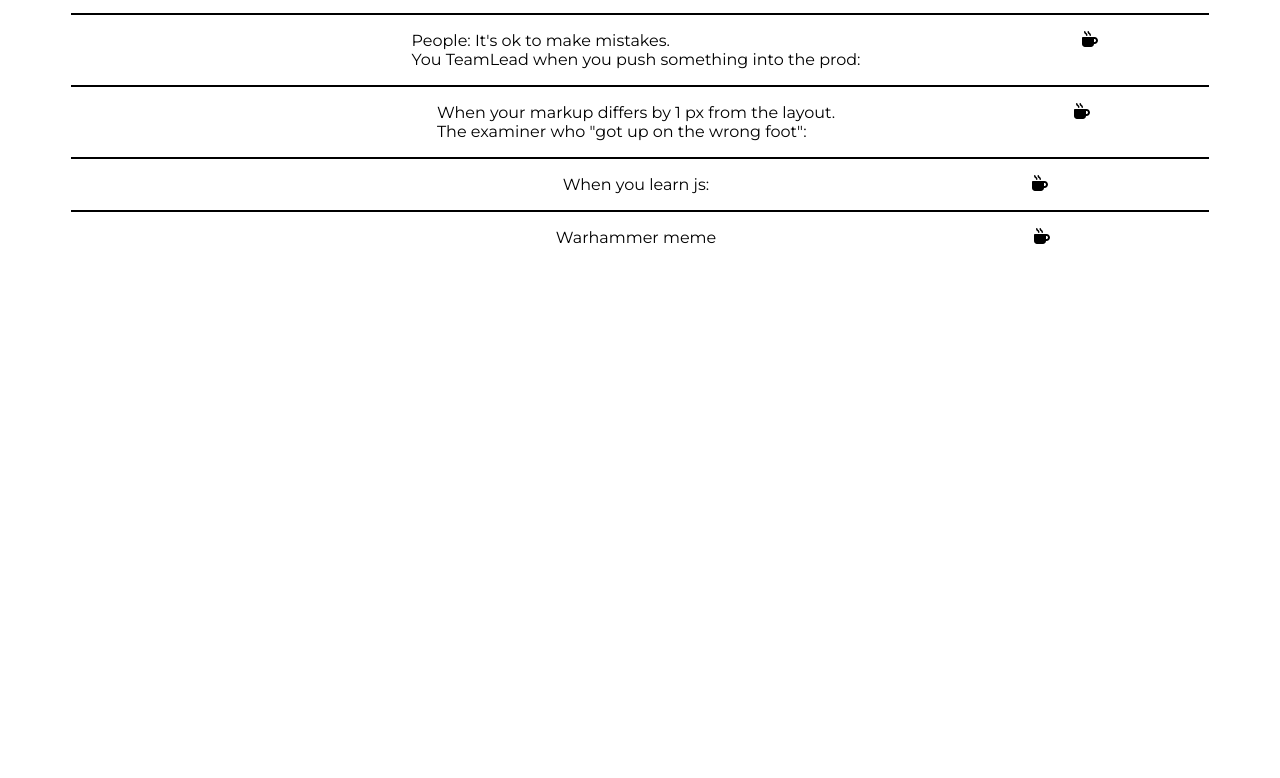
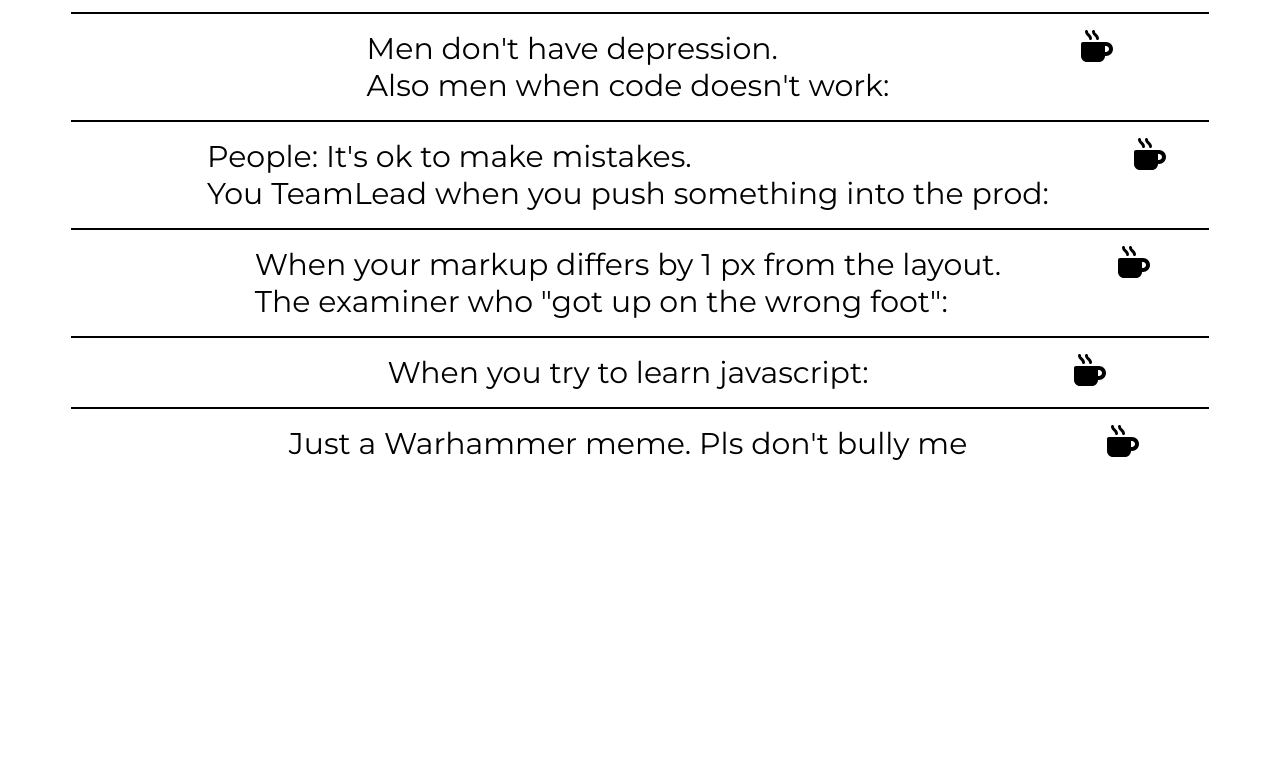
Before and after one commit to DragonRomeo/cssBayan, a plain HTML site: page cssBayan/index.html in a window 1280 px wide. Shown: the part 149-927 px from the top of the page. Before the commit the page ends 882 px from the top, so only its background shows below. Drawn offline with Linux system fonts and the light colour scheme; a web font is replaced by a local one.

Commit message:
feat: add something for tablet vers (Sat, Mar 11, 2023  3:27:51 PM)

```diff
--- a/cssBayan/index.html
+++ b/cssBayan/index.html
@@ -46,7 +46,7 @@
         <div class="accordion-div">
             <div class="accordion-item">
                 <input class="accordion-input" type="radio" name="accordion" id="accordion_choice_4">
-                <label class="accordion-title" for="accordion_choice_4">When you learn js:</label>
+                <label class="accordion-title" for="accordion_choice_4">When you try to learn javascript:                    </label>
                 <div class="icon"></div>
                 <div class="accordion-meme img4"></div>
             </div>
@@ -55,7 +55,7 @@
         <div class="accordion-div">
             <div class="accordion-item">
                 <input class="accordion-input" type="radio" name="accordion" id="accordion_choice_5">
-                <label class="accordion-title" for="accordion_choice_5">Warhammer meme</label>
+                <label class="accordion-title" for="accordion_choice_5">Just a Warhammer meme. Pls don't bully me</label>
                 <div class="icon"></div>
                 <div class="accordion-meme img5"></div>
             </div>
--- a/cssBayan/style.css
+++ b/cssBayan/style.css
@@ -148,3 +148,19 @@ main {
     background-image: url(../cssBayan/images/xas0bVP_odU.jpg);
     height: 0;
 }
+
+
+@media (min-width: 819px){
+    body {
+        font-size: 30px;
+    }
+
+    .accordion-item {
+        align-items: flex-start;
+    }
+
+    .icon {
+        width: 2rem;
+        height: 2rem;
+    }
+}
```
